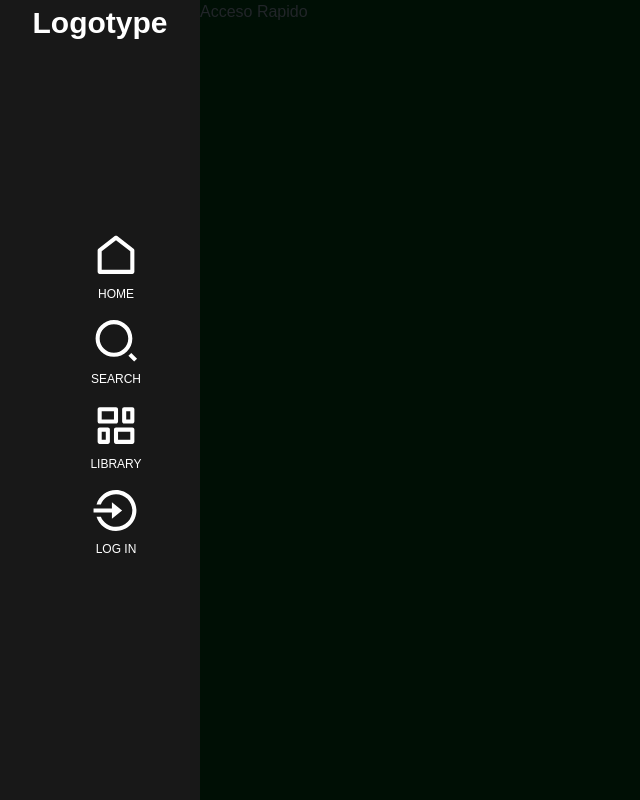
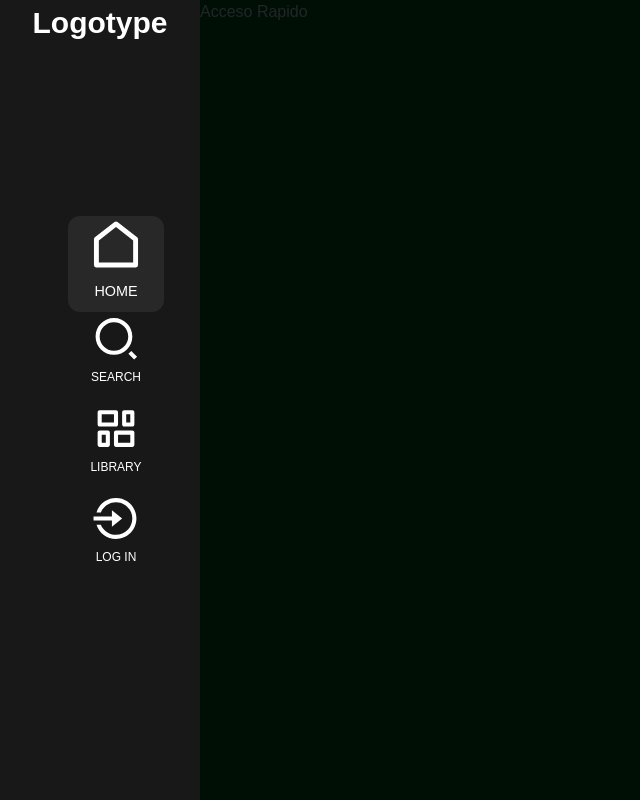
Before and after one commit to karlosg3/ProyectoReproductorWeb, a React (Create React App) app in the folder reproductorwebteriyaki/: page / in a window 1280 px wide. Shown: the whole page, without its empty margins (0-640 px from the left). Built offline with nearby package versions, Linux system fonts and the light colour scheme.

Commit message:
refactor: Modifica animacion del Sidebar

```diff
--- a/reproductorwebteriyaki/src/components/sidebar/sidebarButton.css
+++ b/reproductorwebteriyaki/src/components/sidebar/sidebarButton.css
@@ -5,11 +5,26 @@ a {
     height: 80px;
     width: 80px;
     color: white;
+    background-color: #181818;
     display: flex;
     align-items: center;
     justify-content: center;
     flex-direction: column;
-    margin: 5px auto;
+    margin: 10px auto;
+}
+
+.sidebar-button:hover {
+    background-color: #282828;
+    color: white;
+    border-radius: 10px;
+}
+
+.sidebar-button.active {
+    background-color: #282828;
+    color: white;
+    border-radius: 10px;
+    transform: scale(1.2);
+    transition: transform 0.3s ease-in-out;
 }
 
 .sidebar-text {
--- a/reproductorwebteriyaki/src/components/sidebar/sidebarButton.js
+++ b/reproductorwebteriyaki/src/components/sidebar/sidebarButton.js
@@ -1,13 +1,16 @@
 import React from "react";
 import { IconContext } from "react-icons";
-import { Link } from "react-router-dom";
+import { Link, useLocation } from "react-router-dom";
 import { FormLabel } from "react-bootstrap";
 import "./sidebarButton.css";
 
 export default function SidebarButton(props){
+    const location = useLocation();
+    const isActive = location.pathname === props.to;
+    const btnClass = isActive ? "sidebar-button active" : "sidebar-button";
     return(
         <Link to={props.to}>
-            <div className="sidebar-button">
+            <div className={btnClass}>
                 <IconContext.Provider value={{size: '100%', className:"sidebar-Icon"}}>
                     {props.icon}
                     <FormLabel className="sidebar-text">{props.Text}</FormLabel>
```
